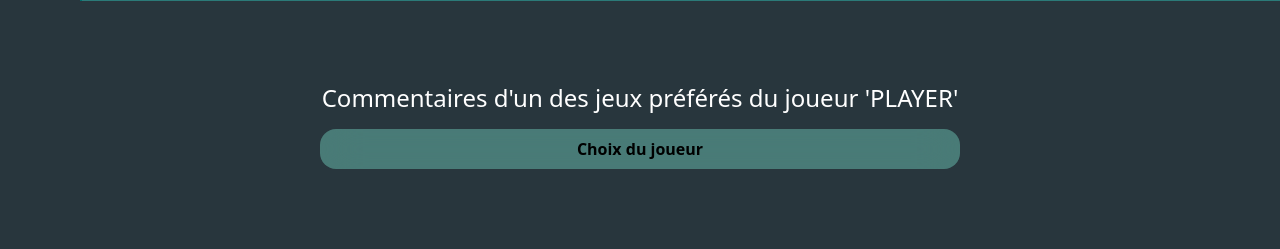
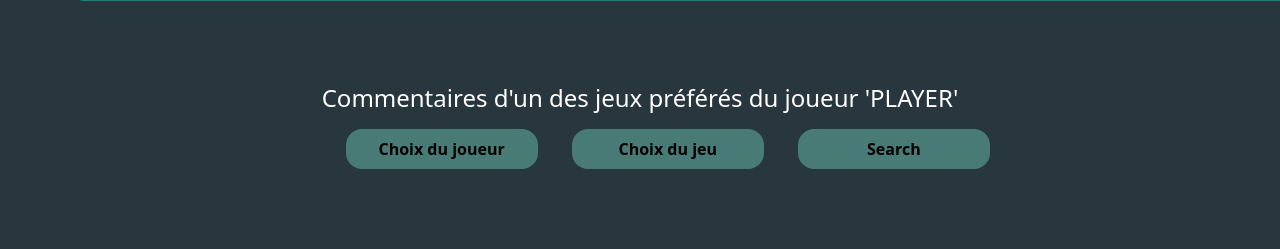
Before and after one commit to Farouk-Soufary/project_SGBD, a PHP site: page /consult.php in a window 1280 px wide. Shown: the part 799-1048 px from the top of the page. Run offline with PHP 8.4, Linux system fonts and the light colour scheme; data that the repository does not hold is empty.

Commit message:
added three buttons

```diff
--- a/src/app.js
+++ b/src/app.js
@@ -347,6 +347,11 @@ function hideAllInfo(){
     });
 }
 
+
+function applyPC2(name, DOM){
+    console.log(name, DOM);
+}
+
 CreateEventListenersModify();
 CreateEventListenersConsult();
 CreateEventListenersStats();
--- a/src/consult.php
+++ b/src/consult.php
@@ -136,9 +136,12 @@
         <div class="page-2">
             <div class="consult-wrap">
                 <div class="title-grid">Commentaires d'un des jeux préférés du joueur 'PLAYER'</div>
-                <button class="choose-button">Choix du joueur</button>
 
-                <div class="choose-bar">
+                <form class="pc2-wrapper">
+
+                    <div class="pc2-element">
+                        <button class="choose-button pc2" type='button'>Choix du joueur</button>
+                        <div class="choose-bar pc2">
                             <?php
                                 $db = new PDO(
                                 'mysql:host=localhost;dbname=mysql;charset=utf8',
@@ -150,41 +153,39 @@
                                 $joueurs = $rs->fetchAll();
                                 foreach ($joueurs as $joueur) {
                             ?>
-                    <form  action="" method="post">
-                    <button class="test-bar" type=submit name=<?php echo $joueur['PSEUDONYME'];?> ><?php echo $joueur['PSEUDONYME']; ?></button>
-                    </form>
+                            <button class="test-bar pc2" type='button' onclick="applyPC2('<?php echo $joueur['PSEUDONYME'];?>', this);"><?php echo $joueur['PSEUDONYME']; ?></button>
                             <?php
                                 }
                             ?>
                         </div>
-                <!-- <?php
+                    </div>
 
-                    // if ($_SERVER['REQUEST_METHOD'] === "POST") {
-                    // $rs = $db->prepare('SELECT * FROM JOUEURS');
-                    // $rs->execute();
-                    // $joueurs = $rs->fetchAll();
-                    // foreach($joueurs as $joueur){
-                    //     if (isset($_POST[$joueur['PSEUDONYME']])) {
-                    //     $player = $joueur['PSEUDONYME'];
-                    //     $rs = $db->prepare('SELECT distinct J.* from JEUX J
-                    //     inner join JEUX_MECANIQUES JM
-                    //     on JM.NOM_JEU = J.NOM_JEU
-                    //     inner join JOUEURS_MECANIQUES JOM
-                    //     on JOM.NOM_MECANIQUES = JM.NOM_MECANIQUES
-                    //     where JOM.PSEUDONYME =:playername');
-                    //     $rs->bindParam('playername',$player,PDO::PARAM_STR);
-                    //     $rs->execute();
-                    //     $games = $rs->fetchAll();
-                    //     foreach($games as $game){
+                    <div class="pc2-element">
+                        <button class="choose-button pc2"  type='button'>Choix du jeu</button>
+                        <div class="choose-bar pc2">
+                            <?php
+                                $db = new PDO(
+                                'mysql:host=localhost;dbname=mysql;charset=utf8',
+                                'root',
+                                ''
+                                );
+                                $rs = $db->prepare('SELECT * FROM JEUX');
+                                $rs->execute();
+                                $jeux = $rs->fetchAll();
+                                foreach ($jeux as $jeu) {
                             ?>
-                        <form  action="" method="post">
-                        <button class="test-bar" type=submit name=<?php //echo $game['NOM_JEU'];?> ><?php //echo $game['NOM_JEU']; ?></button>
+                            <button class="test-bar pc2" type='button' onclick="applyPC2('<?php echo $jeu['NOM_JEU'];?>', this);"><?php echo $jeu['NOM_JEU']; ?></button>
+                            <?php
+                                }
+                            ?>
+                        </div>
+                    </div>
+
+
+                    <div class="pc2-element">
+                        <button class="choose-button pc2" type='button'>Search</button>
+                    </div>
                 </form>
-                        <?php
-                        // }
-                        // }
-                        // }?> -->
-
 
                 <div class="consult-grid" style="overflow-y: scroll;">
                     <table style="width:100%; border-radius-bottom: 2vh; background-color: rgb(0,0,0,.2); box-shadow: 0 0 4vh .1vh rgb(0,0,0,.4);">
@@ -192,36 +193,12 @@
                                 <th style="width:30%;">Commentaires</th>
                             </tr>
                     </table>
-                      <?php
-                        if ($_SERVER['REQUEST_METHOD'] === "POST") {
-                            $rs = $db->prepare('SELECT * FROM JEUX');
-                            $rs->execute();
-                            $games = $rs->fetchAll();
-                            foreach($games as $game){
-                            if (isset($_POST[$game['NOM_JEU']])) {
-                                $targetgame = $game['NOM_JEU'];
-                                $rs = $db->prepare('SELECT distinct N.* from NOTES N
-                                inner join JEUX J
-                                on J.NOM_JEU = N.NOM_JEU
-                                where J.NOM_JEU =:lejeu');
-                                $rs->bindParam('lejeu',$targetgame,PDO::PARAM_STR);
-                                $rs->execute();
-                                $lesnotes = $rs->fetchAll();
-                                foreach($lesnotes as $unenote){?>
-                          <table style="width:100%;">
-                                   <tr>
-                                      <td style="width:5%;"><?php echo $unenote['COMMENTAIRE'];?></td>
-                                   </tr>
-                          </table>
-                          <?php
-                        }
-                      }
-                  }
-                }
-              //}
-                ?>
                 </div>
+
+
             </div>
+
+            <button  type="submit" form="addgame" name="query" value="" class="form-submit add QUERY"></button>
         </div>
 
 
--- a/src/modify.php
+++ b/src/modify.php
@@ -481,9 +481,6 @@
                                     </div>
                             </div>
                         </form>
-                        <!-- <form method="post" action="" style="display: none;">
-                            <input class="QUERY" name="query" type="text" value="" style="display: none;">
-                        </form> -->
                 </div>
             </div>
 
--- a/src/styles.css
+++ b/src/styles.css
@@ -583,6 +583,14 @@ a{
     row-gap: 0;
 }
 
+.choose-button.pc2{
+    width: 15vw;
+}
+
+.choose-bar.pc2{
+    width: 15vw;
+}
+
 .choose-bar.isVisible{
     opacity: 1;
     transform: translateY(0px);
@@ -611,6 +619,10 @@ a{
     color: black;
     font-weight: 700;
     transition: .1s ease-in-out;
+}
+
+.test-bar.pc2{
+    width: 15vw;
 }
 
 .test-bar:hover{
@@ -871,3 +883,16 @@ a{
 .contributor-wrapper{
     width: 14vw;
 }
+
+
+.pc2-wrapper{
+    display: grid;
+    grid-template-columns: auto auto auto;
+    column-gap: 0vw;
+    margin-left: 7vw;
+}
+
+.pc2-element{
+    width: 10vw;
+    height: 5vh;
+}
```
Lines whose indentation alone changed are shown as unchanged.
